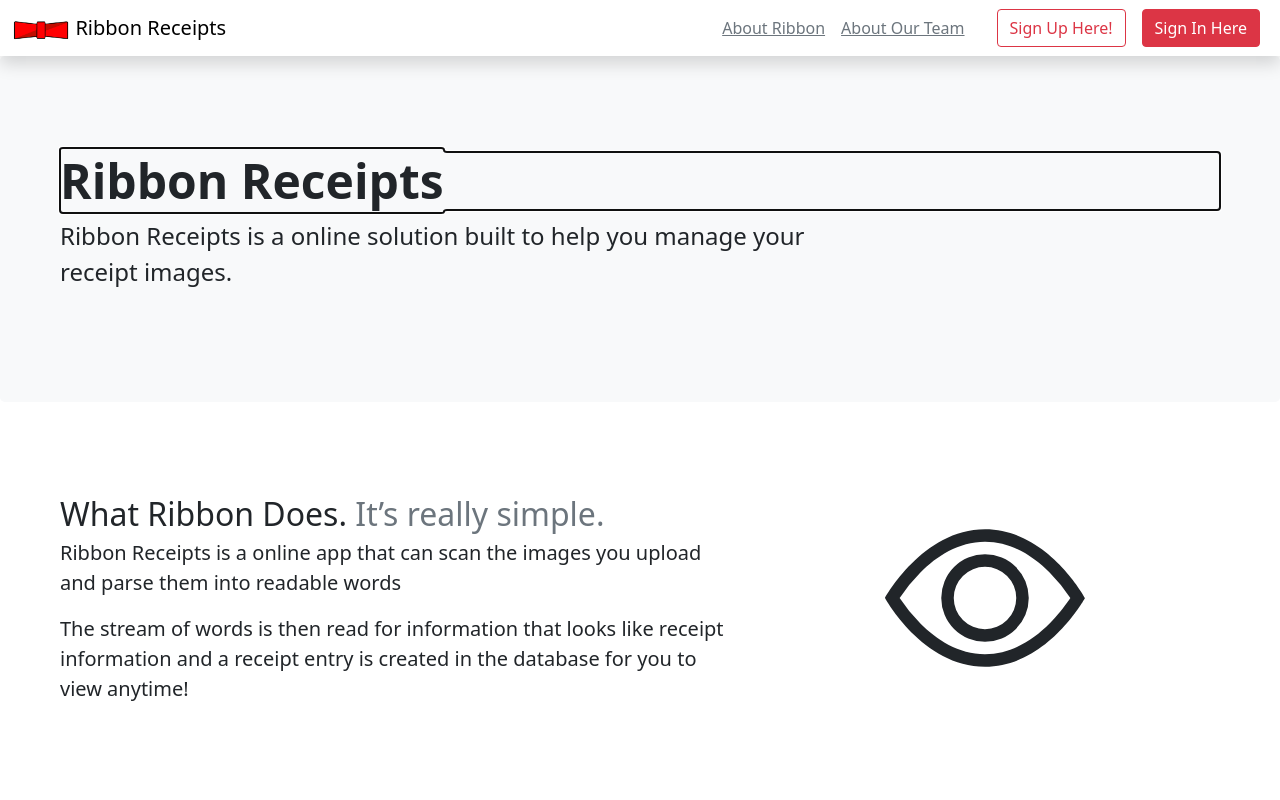
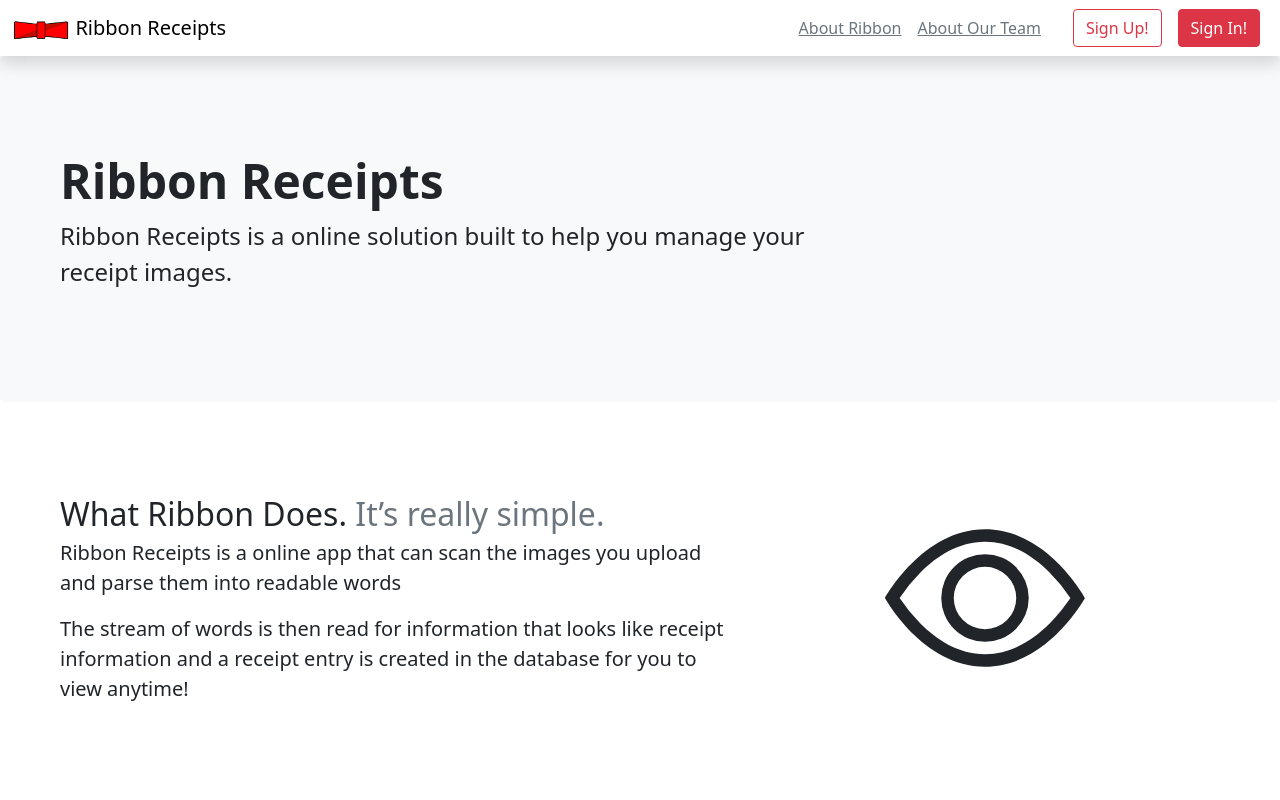
Before and after one commit to jeremyqzt/ribbon-static, a Svelte app: page / in a window 1280 px wide. Shown: the top 800 px of the page. Built offline with nearby package versions, Linux system fonts and the light colour scheme.

Commit message:
remove weird tabindex

```diff
--- a/src/components/Authors.svelte
+++ b/src/components/Authors.svelte
@@ -8,7 +8,7 @@
                 height="150"
                 width="150"
             />
-            <h2 class="fw-normal">Ben Ni</h2>
+            <div class="fw-normal h2">Ben Ni</div>
             <p>Ben kinda helped with the project.</p>
             <p>
                 <a
@@ -37,7 +37,7 @@
                 height="150"
                 width="150"
             />
-            <h2 class="fw-normal">Jeremy Qian</h2>
+            <div class="fw-normal h2">Jeremy Qian</div>
             <p>Jeremy helped with the project.</p>
             <p>
                 <a
--- a/src/components/AuthorsLogo.svelte
+++ b/src/components/AuthorsLogo.svelte
@@ -4,7 +4,7 @@
 <main>
     <div class="p-5 mb-5 bg-light rounded-3">
         <div class="container-fluid py-5">
-            <h1 class="display-5 fw-bold">Authors</h1>
+            <div class="display-5 fw-bold h1">Authors</div>
             <p class="col-md-8 fs-4">
                 Two People worked on this project. <br />
                 Did it really take two people to build this terrible web app? <br />
--- a/src/components/Footer.svelte
+++ b/src/components/Footer.svelte
@@ -30,7 +30,7 @@
                 </div>
             </div>
             <div class="col-6">
-                <h5>Links</h5>
+                <div class="h5">Links</div>
                 <ul class="list-unstyled text-small">
                     <!-- svelte-ignore a11y-invalid-attribute -->
                     <li>
--- a/src/components/Header.svelte
+++ b/src/components/Header.svelte
@@ -40,12 +40,12 @@
                 </div>
                 <div class="d-flex mx-2" role="search">
                     <button class="btn btn-outline-danger" on:click={goToSignup}
-                        >Sign Up Here!</button
+                        >Sign Up!</button
                     >
                 </div>
                 <div class="d-flex mx-2" role="search">
                     <button class="btn btn-danger" on:click={goToApp}
-                        >Sign In Here</button
+                        >Sign In!</button
                     >
                 </div>
             </div>
--- a/src/components/HowDo.svelte
+++ b/src/components/HowDo.svelte
@@ -23,11 +23,11 @@
                     </svg>
                 </div>
                 <div class="col-md-7">
-                    <h2 class="featurette-heading fw-normal lh-1">
+                    <div class="featurette-heading fw-normal lh-1 h2">
                         How Ribbon Does It. <span class="text-muted"
                             >It’s a bit harder now.</span
                         >
-                    </h2>
+                    </div>
                     <p class="lead">
                         Ribbon Receipts utilizes Python's Pillow library to convert the receipts into black & white.
                         It then uses tesseract ocr library to read a image for words.
--- a/src/components/Logo.svelte
+++ b/src/components/Logo.svelte
@@ -1,18 +1,11 @@
-<script>
-</script>
-
-<main>
+<div>
     <div class="p-5 bg-light rounded-3 mb-5">
-        <div class="container-fluid py-5">
-            <h1 class="display-5 fw-bold">Ribbon Receipts</h1>
+        <div class="container-fluid py-5 ">
+            <div class="display-5 fw-bold unselectable h1">Ribbon Receipts</div>
             <p class="col-md-8 fs-4">
                 Ribbon Receipts is a online solution
                 built to help you manage your receipt images.
             </p>
         </div>
     </div>
-</main>
-
-<style>
-
-</style>
+</div>
--- a/src/components/Price.svelte
+++ b/src/components/Price.svelte
@@ -6,11 +6,11 @@
         <div class="container-fluid">
             <div class="row featurette">
                 <div class="col-md-7">
-                    <h2 class="featurette-heading fw-normal lh-1">
+                    <div class="featurette-heading fw-normal lh-1 h2">
                         Thats all good. <span class="text-muted"
                             >What does it cost?</span
                         >
-                    </h2>
+                    </div>
                     <p class="lead">Nothing!</p>
                 </div>
                 <div class="col-md-5 d-flex justify-content-center">
--- a/src/components/WhatDo.svelte
+++ b/src/components/WhatDo.svelte
@@ -6,11 +6,11 @@
         <div class="container-fluid">
             <div class="row featurette">
                 <div class="col-md-7">
-                    <h2 class="featurette-heading fw-normal lh-1">
+                    <div class="featurette-heading fw-normal lh-1 h2">
                         What Ribbon Does. <span class="text-muted"
                             >It’s really simple.</span
                         >
-                    </h2>
+                    </div>
                     <p class="lead">
                         Ribbon Receipts is a online app that can scan the images
                         you upload and parse them into readable words
```
Also changed, not shown: 1 other file (tests, documents, lock files or other folders).
